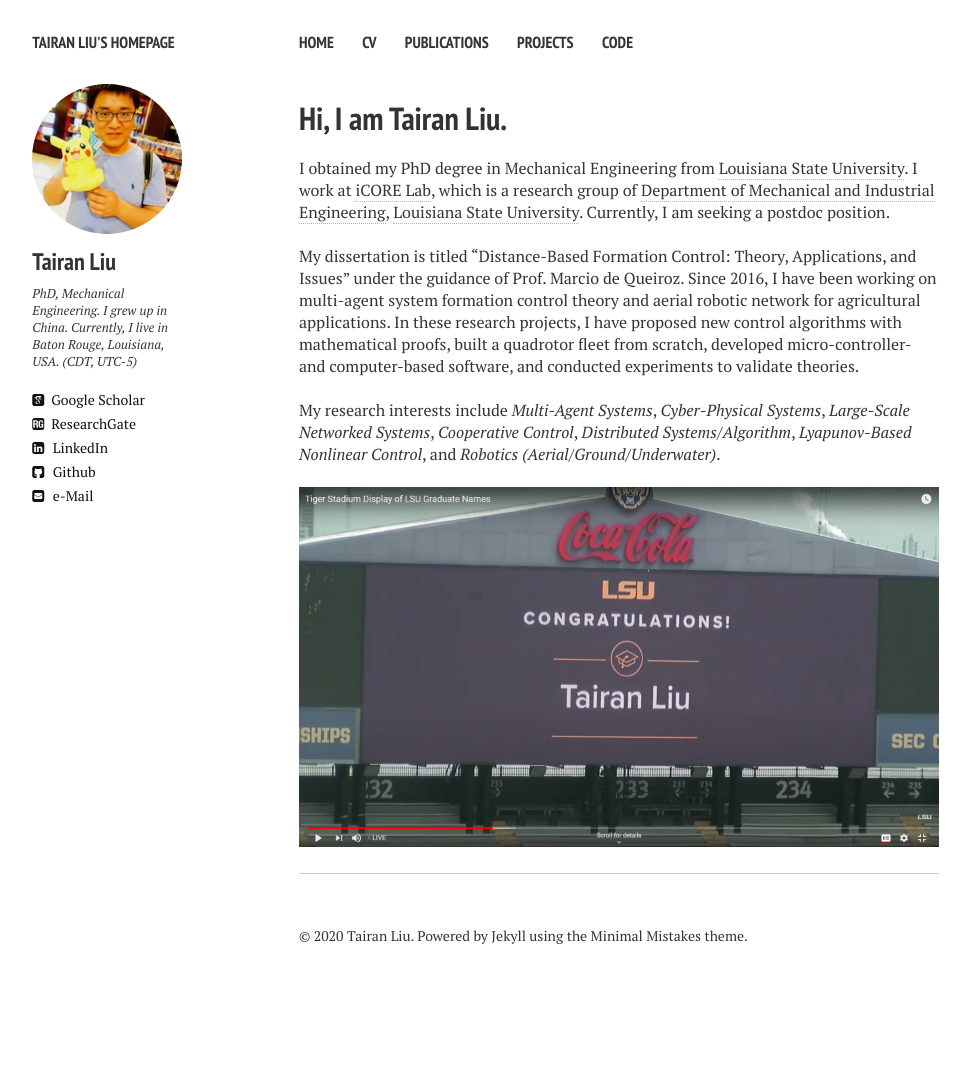
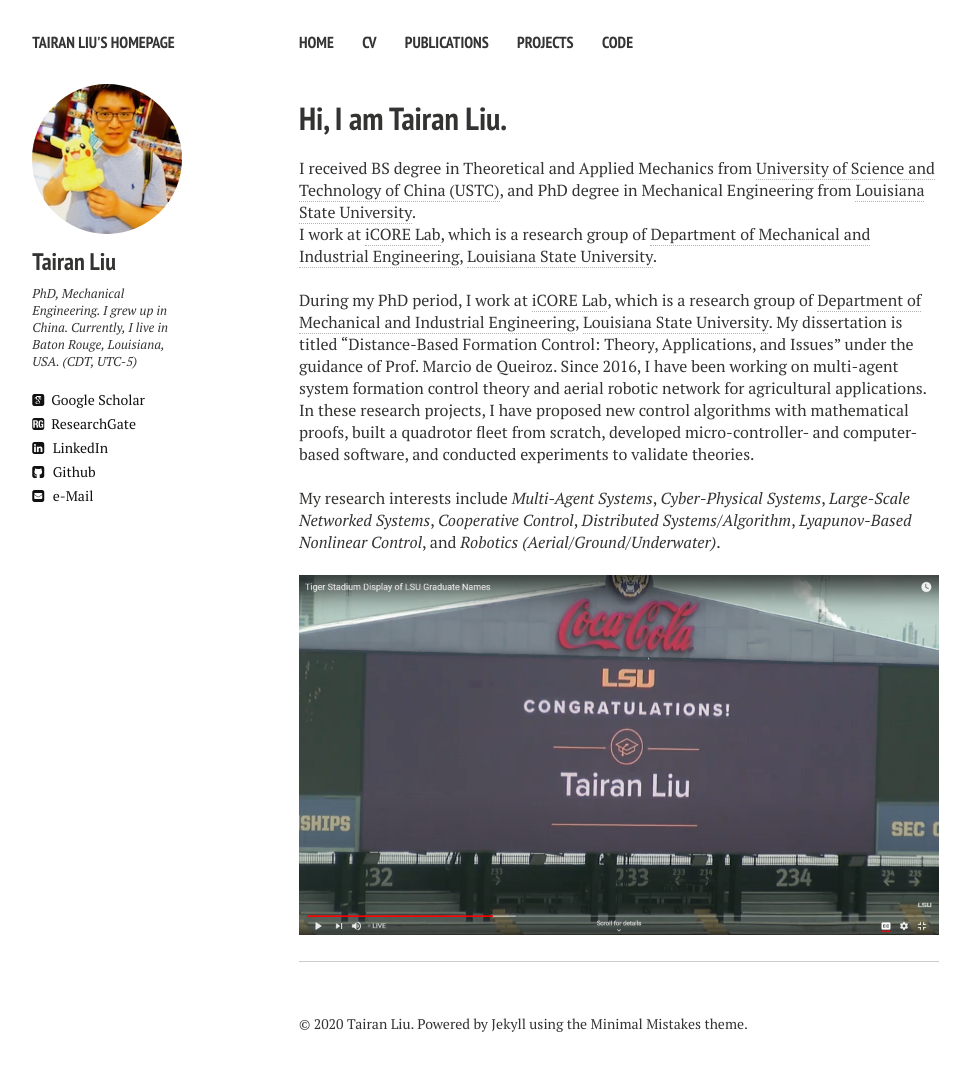
Before and after one commit to liutairan/liutairan.github.io, a Jekyll site: the page built from index.md, in a window 1280 px wide. Shown: the whole page, without its empty margins (21-991 px from the left). Built offline with Jekyll 4.4.1, drawn with Linux system fonts in a browser that asks for light colours; nearby versions of some CDN libraries; comment, search, counter and statistics services are not loaded; before the commit the page ends 994 px from its top, so only the background shows below that.

Commit message:
Update index.md

```diff
--- a/index.md
+++ b/index.md
@@ -7,18 +7,12 @@
   feature: trees.jpg -->
 ---
 
-I obtained my PhD degree in Mechanical Engineering from <a href="https://www.lsu.edu/" target="_blank">Louisiana State University</a>. I work at <a href="https://icorelab.github.io" target="_blank">iCORE Lab</a>, which is a research group of <a href="https://www.lsu.edu/eng/mie/" target="_blank">Department of Mechanical and Industrial Engineering</a>, <a href="https://www.lsu.edu/" target="_blank">Louisiana State University</a>. Currently, I am seeking a postdoc position.
+I received BS degree in Theoretical and Applied Mechanics from <a href="http://en.ustc.edu.cn/" target="_blank">University of Science and Technology of China (USTC)</a>, and PhD degree in Mechanical Engineering from <a href="https://www.lsu.edu/" target="_blank">Louisiana State University</a>.
+
+I work at <a href="https://icorelab.github.io" target="_blank">iCORE Lab</a>, which is a research group of <a href="https://www.lsu.edu/eng/mie/" target="_blank">Department of Mechanical and Industrial Engineering</a>, <a href="https://www.lsu.edu/" target="_blank">Louisiana State University</a>.
 
 <br />
-My dissertation is titled “Distance-Based Formation Control: Theory, Applications, and Issues” under
-the guidance of Prof. Marcio de Queiroz. Since 2016, I have been working on multi-agent system
-formation control theory and aerial robotic network for agricultural applications. In these research
-projects, I have proposed new control algorithms with mathematical proofs, built a quadrotor fleet
-from scratch, developed micro-controller- and computer-based software, and conducted experiments
-to validate theories.
-
-<!-- <br />
-Previously, I got my Bachelor degree from <a href="http://en.ustc.edu.cn/" target="_blank">University of Science and Technology of China (USTC)</a> in 2012. -->
+During my PhD period, I work at <a href="https://icorelab.github.io" target="_blank">iCORE Lab</a>, which is a research group of <a href="https://www.lsu.edu/eng/mie/" target="_blank">Department of Mechanical and Industrial Engineering</a>, <a href="https://www.lsu.edu/" target="_blank">Louisiana State University</a>. My dissertation is titled “Distance-Based Formation Control: Theory, Applications, and Issues” under the guidance of Prof. Marcio de Queiroz. Since 2016, I have been working on multi-agent system formation control theory and aerial robotic network for agricultural applications. In these research projects, I have proposed new control algorithms with mathematical proofs, built a quadrotor fleet from scratch, developed micro-controller- and computer-based software, and conducted experiments to validate theories.
 
 <br />
 My research interests include <em>Multi-Agent Systems</em>, <em>Cyber-Physical Systems</em>, <em>Large-Scale Networked Systems</em>, <em>Cooperative Control</em>, <em>Distributed Systems/Algorithm</em>, <em>Lyapunov-Based Nonlinear Control</em>, and <em>Robotics (Aerial/Ground/Underwater)</em>.
```
